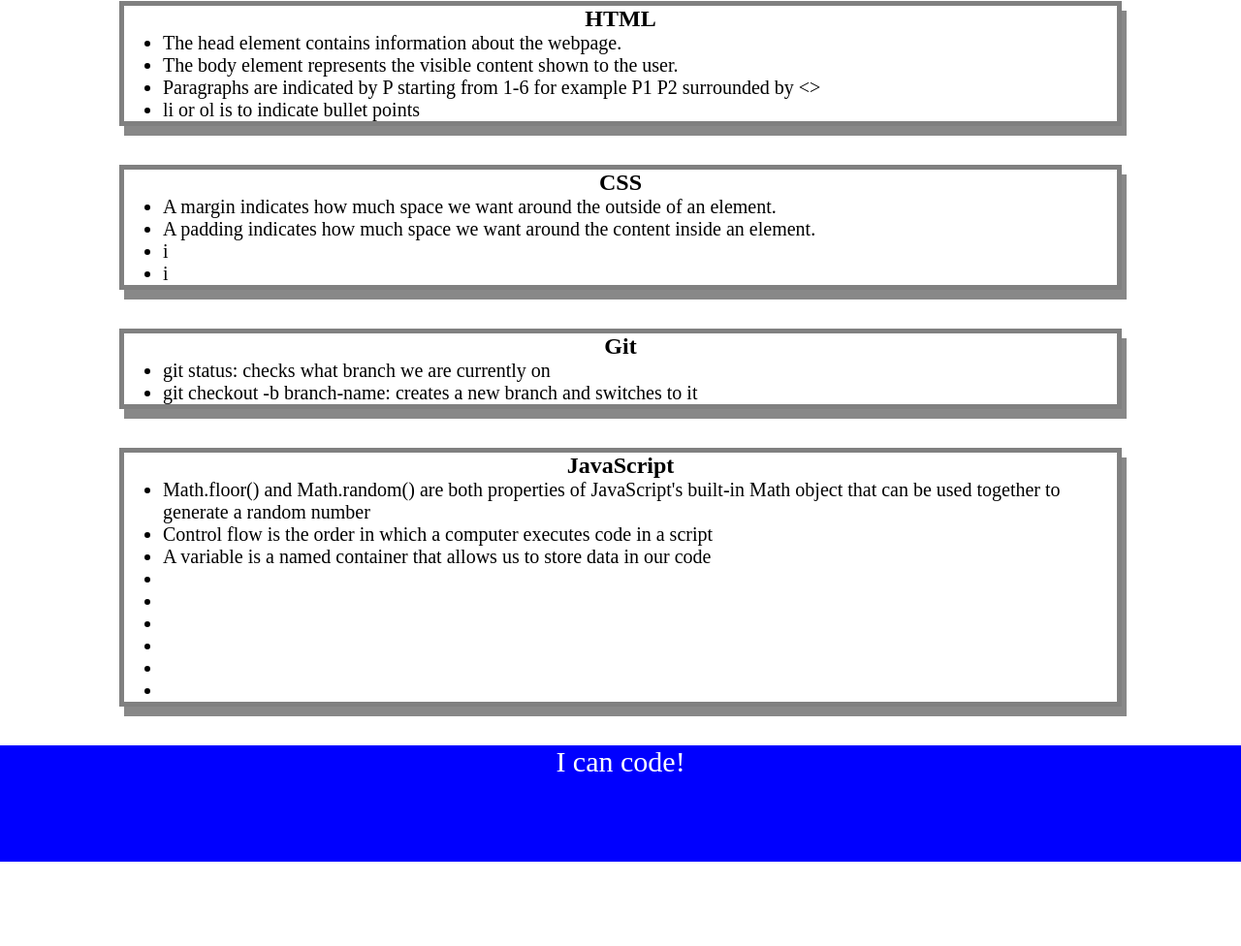
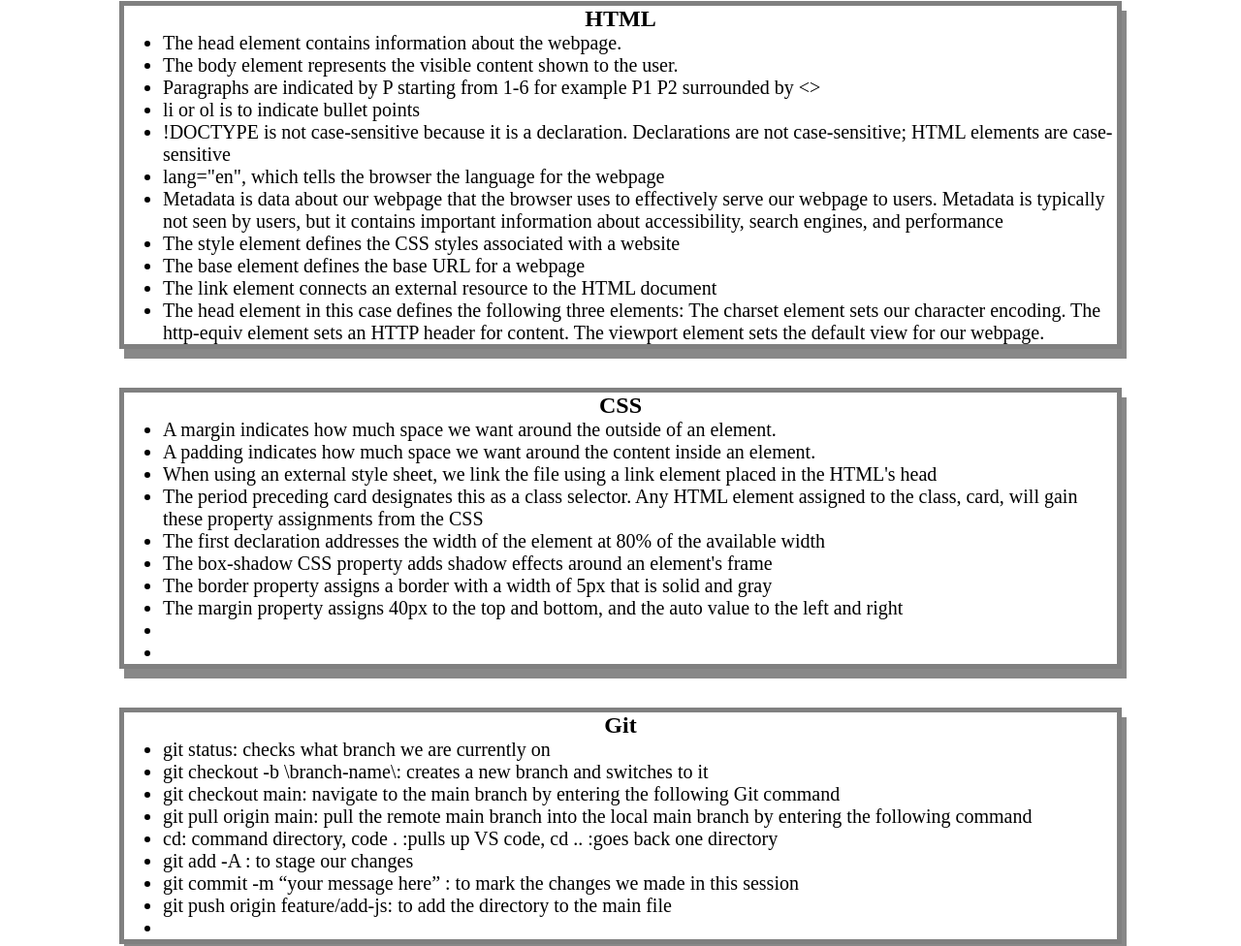
Before and after one commit to Roman20023/prework-study-guide, a plain HTML site: page index.html in a window 1280 px wide. Shown: the part 159-1135 px from the top of the page at 97% size. Before the commit the page ends 1048 px from the top, so only its background shows below. Drawn offline with Linux system fonts and the light colour scheme.

Commit message:
added more information to the studyguide and finished the readme file

```diff
--- a/index.html
+++ b/index.html
@@ -21,6 +21,16 @@
             <li>The body element represents the visible content shown to the user.</li>
             <li>Paragraphs are indicated by P starting from 1-6 for example P1 P2 surrounded by <></li>
             <li>li or ol is to indicate bullet points</li>
+            <li>!DOCTYPE is not case-sensitive because it is a declaration. Declarations are not case-sensitive; HTML elements are case-sensitive</li>
+            <li>lang="en", which tells the browser the language for the webpage</li>
+            <li>Metadata is data about our webpage that the browser uses to effectively serve our webpage to users. Metadata is typically not seen by users, but it contains important information about accessibility, search engines, and performance</li>
+            <li>The style element defines the CSS styles associated with a website</li>
+            <li>The base element defines the base URL for a webpage</li>
+            <li>The link element connects an external resource to the HTML document</li>
+            <li>The head element in this case defines the following three elements:
+                The charset element sets our character encoding.
+                The http-equiv element sets an HTTP header for content.
+                The viewport element sets the default view for our webpage.</li>
           </ul>
       </section>
 
@@ -29,8 +39,14 @@
         <ul>
           <li>A margin indicates how much space we want around the outside of an element.</li>
           <li>A padding indicates how much space we want around the content inside an element.</li>
-          <li>i</li>
-          <li>i</li>
+          <li>When using an external style sheet, we link the file using a link element placed in the HTML's head</head></li>
+          <li>The period preceding card designates this as a class selector. Any HTML element assigned to the class, card, will gain these property assignments from the CSS</li>
+          <li>The first declaration addresses the width of the element at 80% of the available width</li>
+          <li>The box-shadow CSS property adds shadow effects around an element's frame</li>
+          <li>The border property assigns a border with a width of 5px that is solid and gray</li>
+          <li>The margin property assigns 40px to the top and bottom, and the auto value to the left and right</li>
+          <li></li>
+          <li></li>
         </ul>
       </section>
 
@@ -38,7 +54,14 @@
         <h2>Git</h2>
         <ul>
           <li>git status: checks what branch we are currently on</li>
-          <li>git checkout -b branch-name: creates a new branch and switches to it</li>
+          <li>git checkout -b \branch-name\: creates a new branch and switches to it</li>
+          <li>git checkout main: navigate to the main branch by entering the following Git command</li>
+          <li>git pull origin main: pull the remote main branch into the local main branch by entering the following command</li>
+          <li>cd: command directory, code . :pulls up VS code, cd .. :goes back one directory</li>
+          <li>git add -A : to stage our changes       </li>
+          <li>git commit -m “your message here” : to mark the changes we made in this session</li>
+          <li>git push origin feature/add-js: to add the directory to the main file</li>
+          <li></li>
         </ul>
       </section>
 
@@ -48,10 +71,10 @@
           <li>Math.floor() and Math.random() are both properties of JavaScript's built-in Math object that can be used together to generate a random number</li>
           <li>Control flow is the order in which a computer executes code in a script</li>
           <li>A variable is a named container that allows us to store data in our code</li>
-          <li></li>
-          <li></li>
-          <li></li>
-          <li></li>
+          <li>To work with individual data items inside an array, we need to have one more piece of information: the location of the data item in the array. This location is identified with a unique number called an index</li>
+          <li>A FOR loop uses the predictable pattern of indices to perform a task on all the items in an array by allowing a single code block to be executed over and over. Developers must use another statement, such as the conditional IF statement that we just learned, to interrupt the control flow by executing a block of code a specific number of times</li>
+          <li>The first statement determines the starting point for our loop. Since we want to start at the beginning of the array, we declare a variable x and give it a value of 0 (because the first index of an array is always 0)</li>
+          <li>The second statement is the condition. As long as the number in the variable x is less than the length of the array, the loop will keep running</li>
           <li></li>
           <li></li>
         </ul>
```
Also changed, not shown: 1 other file.
